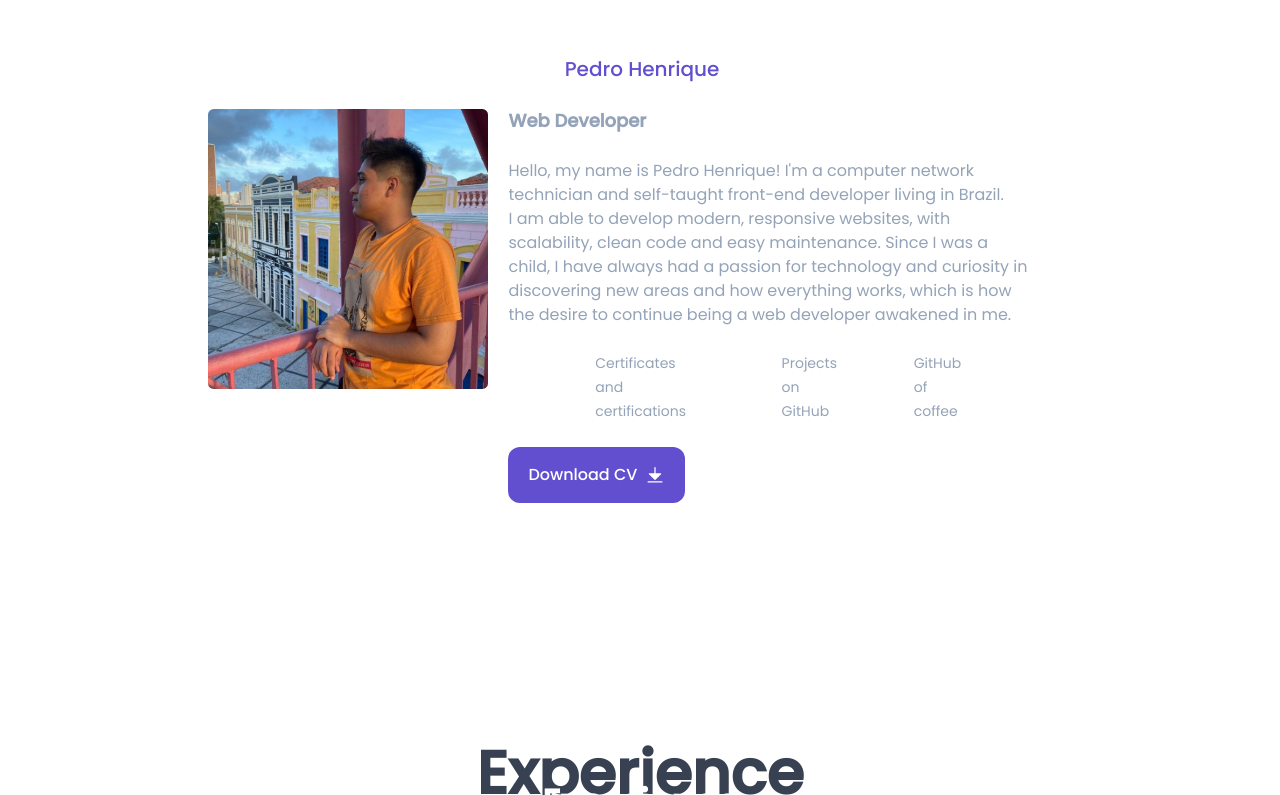
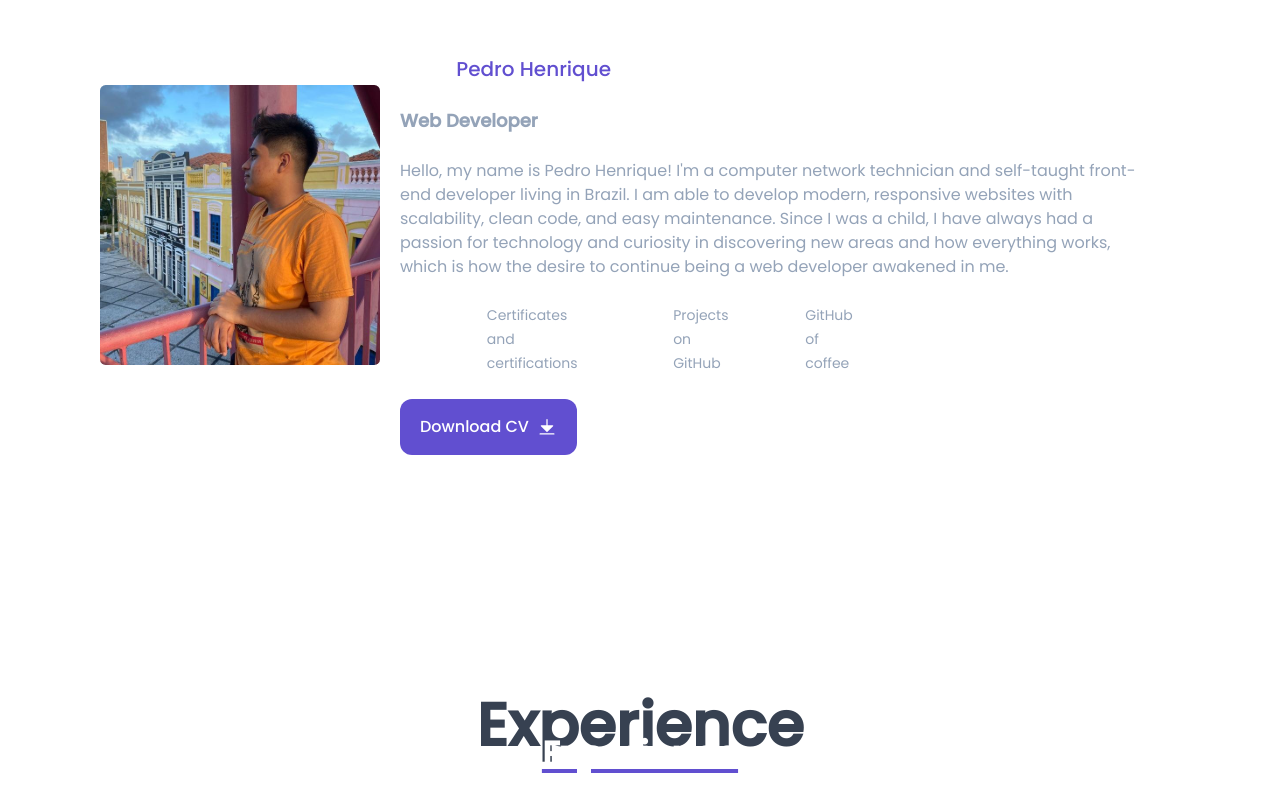
Before and after one commit to PedroHenrique1606/henriquedev, a Next.js app: page / in a window 1280 px wide. Shown: the part 1534-2329 px from the top of the page. Built offline with nearby package versions, Linux system fonts and the light colour scheme.

Commit message:
feat: ajust responsivity

```diff
--- a/package.json
+++ b/package.json
@@ -19,7 +19,7 @@
     "class-variance-authority": "^0.7.0",
     "clsx": "^2.1.1",
     "lucide-react": "^0.445.0",
-    "next": "14.2.13",
+    "next": "^14.2.24",
     "react": "^18",
     "react-dom": "^18",
     "react-player": "^2.16.0",
--- a/src/app/page.tsx
+++ b/src/app/page.tsx
@@ -100,33 +100,30 @@ export default function Home() {
         <ArrowDown size={24} className="text-purplePrimary animate-bounce" />
       </div>
       <Topic title="About Me" titleabsolute="About" titledecoration="Me" />
-      <section className="flex items-center justify-center mx-20">
+      <section className="flex flex-col md:flex-row items-center justify-center mx-5 md:mx-20 text-center md:text-left">
         <Image
           src={PedroProfileVariant}
           alt="Profile Picture of Pedro Henrique"
-          className="w-3/12 m-5"
+          className="w-6/12 sm:w-4/12 md:w-3/12 m-5"
         />
         <div className="space-y-6 md:mr-16">
-          <h4 className="font-semibold text-white text-3xl">Know Me</h4>
-          <h4 className="font-medium text-white text-xl flex gap-2">
+          <h4 className="font-semibold text-white text-2xl md:text-3xl">Know Me</h4>
+          <h4 className="font-medium text-white text-lg md:text-xl flex flex-wrap justify-center md:justify-start gap-2">
             I&apos;m a <p className="text-purplePrimary">Pedro Henrique</p>
           </h4>
-          <h3 className="text-slate-400 font-semibold text-lg">
+          <h3 className="text-slate-400 font-semibold text-base md:text-lg">
             Web Developer
           </h3>
-          <p className="text-slate-400 leading-6">
-            Hello, my name is Pedro Henrique! I&apos;m a computer network
-            <br /> technician and self-taught front-end developer living in
-            Brazil.
-            <br />I am able to develop modern, responsive websites, with
-            <br />
-            scalability, clean code and easy maintenance. Since I was a <br />
-            child, I have always had a passion for technology and curiosity in{" "}
-            <br />
-            discovering new areas and how everything works, which is how
-            <br /> the desire to continue being a web developer awakened in me.
+          <p className="text-slate-400 leading-6 text-sm md:text-base">
+            Hello, my name is Pedro Henrique! I&apos;m a computer network technician
+            and self-taught front-end developer living in Brazil. I am able to develop
+            modern, responsive websites with scalability, clean code, and easy
+            maintenance. Since I was a child, I have always had a passion for
+            technology and curiosity in discovering new areas and how everything
+            works, which is how the desire to continue being a web developer awakened
+            in me.
           </p>
-          <div className="flex gap-2">
+          <div className="flex flex-wrap justify-center md:justify-start gap-2">
             <Indicators
               numberIndicator="25"
               titleIndicator="Certificates"
@@ -146,13 +143,16 @@ export default function Home() {
               predicateIndicator="coffee"
             />
           </div>
-          <Button
-            text="Download CV"
-            destineLink="https://drive.google.com/file/d/1ieh6-wcPqhM11TVWQ12wH5UDJDIf7Jry/view?usp=sharing"
-            icon={ArrowLineDown}
-          />
+          <div className="flex justify-center md:justify-start">
+            <Button
+              text="Download CV"
+              destineLink="https://drive.google.com/file/d/1ieh6-wcPqhM11TVWQ12wH5UDJDIf7Jry/view?usp=sharing"
+              icon={ArrowLineDown}
+            />
+          </div>
         </div>
       </section>
+
       <Topic title="Experience" titledecoration="Experience" />
       <section className="flex items-center justify-center space-y-8 flex-col mx-3">
         <div className="space-y-4">
```
Also changed, not shown: 1 other file (tests, documents, lock files or other folders).
